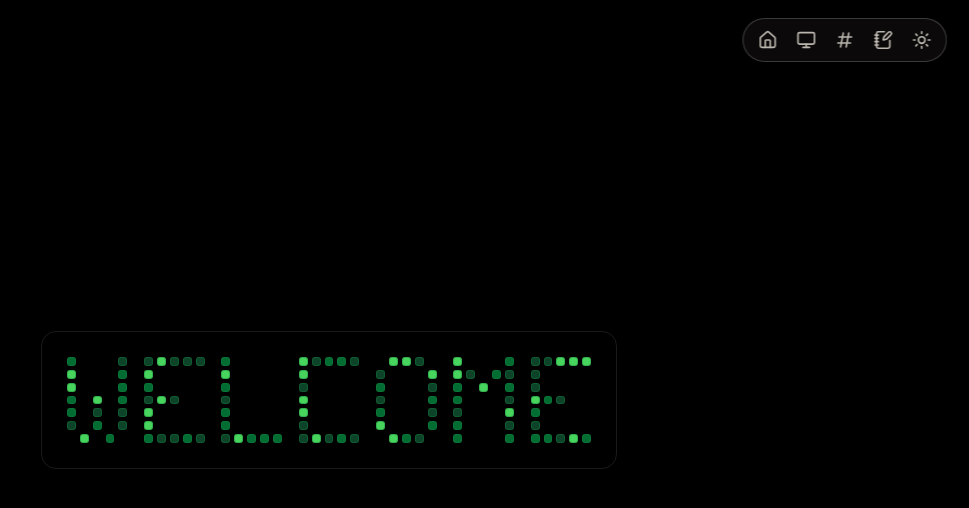
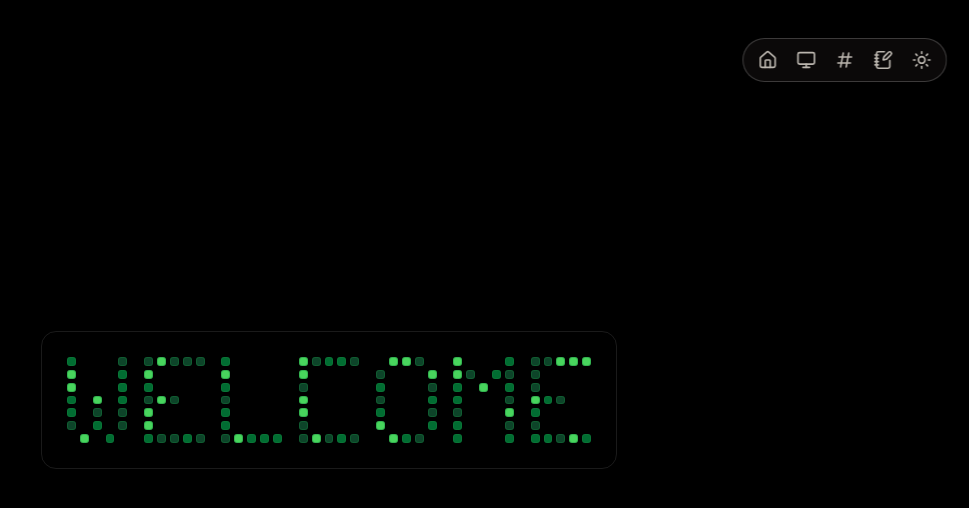
Before and after one commit to SiL3nTL00p/manthan_portfolio, a React (Vite) app: page / in a window 1280 px wide. Shown: the top 508 px of the page, without its empty margins (311-1280 px from the left). Built offline with nearby package versions, Linux system fonts and the light colour scheme.

Commit message:
Update top menu

```diff
--- a/src/main.tsx
+++ b/src/main.tsx
@@ -62,7 +62,7 @@ function Root() {
   return (
     <BrowserRouter>
       <div className="cursor-default top-5">
-        <header className="fixed top-0 left-0 right-10 bottom-0 flex-row-reverse h-10 pr-10 pt-5 pl-10 bg-black z-50 bg-opacity-0">
+        <header className="fixed top-0 left-0 right-10 bottom-0 flex-row-reverse h-10 pr-10 pt-10 pl-10 bg-black z-50 bg-opacity-0">
           <MenuBarUse />
         </header>
 
```
